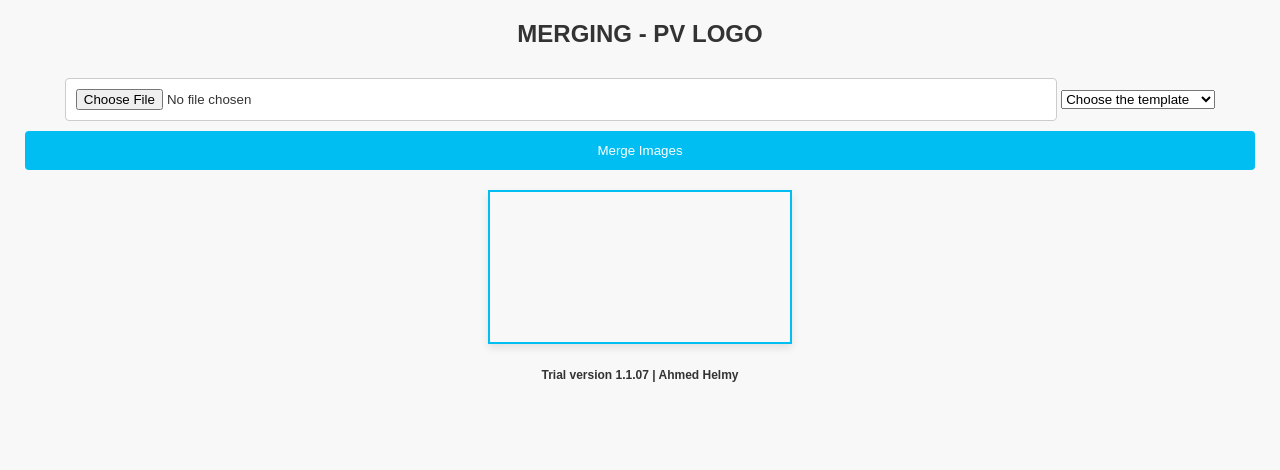
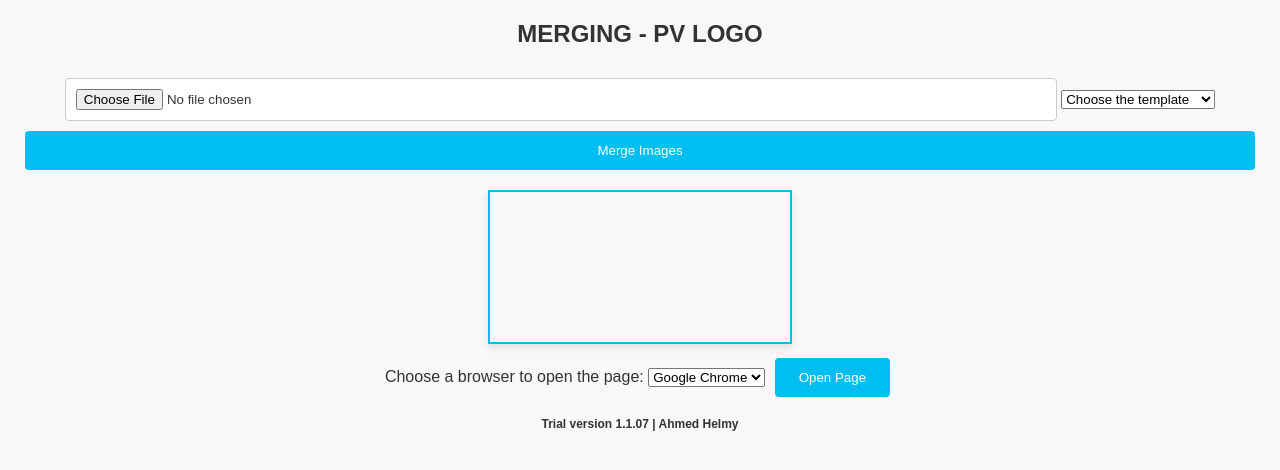
Before and after one commit to AhmedHelmy2024/pv-templates, a plain HTML site: page index.html in a window 1280 px wide. Drawn offline with Linux system fonts and the light colour scheme.

Commit message:
Update index.html

```diff
--- a/index.html
+++ b/index.html
@@ -78,6 +78,10 @@
             margin-top: 20px;
             line-height: 1.5;
         }
+
+        #browserSelect {
+            margin-top: 10px;
+        }
     </style>
 </head>
 <body>
@@ -98,6 +102,19 @@
     </div>
 
     <canvas id="canvas"></canvas>
+
+    <!-- Browser selection dropdown -->
+    <div id="browserSelect">
+        <label for="browser">Choose a browser to open the page:</label>
+        <select id="browser">
+            <option value="chrome">Google Chrome</option>
+            <option value="firefox">Mozilla Firefox</option>
+            <option value="edge">Microsoft Edge</option>
+            <option value="safari">Safari</option>
+            <!-- Add more browsers as needed -->
+        </select>
+        <button onclick="openInSelectedBrowser()">Open Page</button>
+    </div>
 
     <script>
         let image1;
@@ -168,6 +185,29 @@
             downloadLink.style.display = 'block';
             console.log('Images merged successfully.');
         }
+
+        function openInSelectedBrowser() {
+            const selectedBrowser = document.getElementById('browser').value;
+            const pageURL = window.location.href;
+
+            switch (selectedBrowser) {
+                case 'chrome':
+                    window.open(`googlechrome://${pageURL}`);
+                    break;
+                case 'firefox':
+                    window.open(`firefox://${pageURL}`);
+                    break;
+                case 'edge':
+                    window.open(`microsoft-edge://${pageURL}`);
+                    break;
+                case 'safari':
+                    window.open(`safari://${pageURL}`);
+                    break;
+                // Add more cases for additional browsers if needed
+                default:
+                    console.error('Invalid browser selection.');
+            }
+        }
     </script>
 
     <h6>Trial version 1.1.07 | Ahmed Helmy</h6>
```
